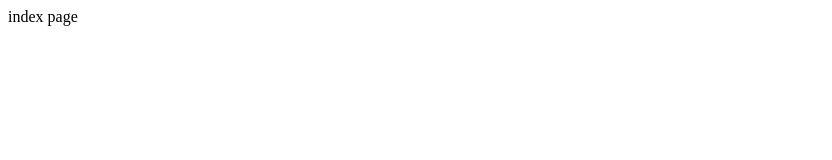
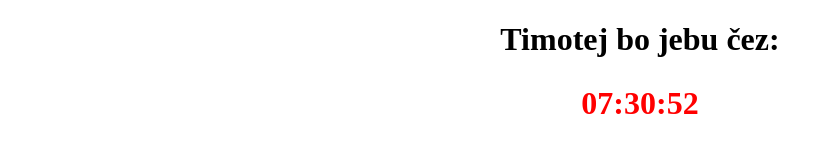
Before and after one commit to GospodProfesorMan/scam2, a website: page files/index.html in a window 1280 px wide. Shown: the whole page, without its empty margins (0-832 px from the left). Drawn offline with Linux system fonts and the light colour scheme.

Commit message:
countdown on index page; uploading content bugfix

```diff
--- a/files/index.html
+++ b/files/index.html
@@ -4,9 +4,22 @@
     <meta charset="UTF-8">
     <meta http-equiv="X-UA-Compatible" content="IE=edge">
     <meta name="viewport" content="width=device-width, initial-scale=1.0">
-    <title>Document</title>
+    <title>Ajmooooooo</title>
+    <script>
+        const dueDate = new Date(2024, 9, 18, 19, 20)
+        let now = new Date()
+        setInterval(() => {
+            now = new Date()
+            let razlikaSekunde = Math.floor((dueDate.valueOf() - now.valueOf()) / 1000)
+            if (razlikaSekunde < 0 && razlikaSekunde > 300) window.location.replace('https://www.youtube.com/watch?v=j5V30paGUTY') //nism daljšega najdu
+            if (razlikaSekunde < 0) document.getElementById('header').innerHTML = 'Od kar je Timotej jebu je bilo že: '
+            razlikaSekunde = Math.abs(razlikaSekunde)
+            document.getElementById('timer').innerHTML = ('0'+Math.floor(razlikaSekunde/3600)).slice(-2) + ":" + ('0'+Math.floor((razlikaSekunde%3600)/60)).slice(-2) + ':' + ('0'+Math.floor(razlikaSekunde%60)).slice(-2)
+        }, 1000)
+    </script>
 </head>
 <body>
-    index page
+    <h1 id="header" style="text-align: center; font-size: xx-large;">Timotej bo jebu čez:</h1>
+    <h2 id="timer" style="text-align: center; font-size: xx-large; color: red;">Loading</h2>
 </body>
 </html>
--- a/server.js
+++ b/server.js
@@ -13,7 +13,8 @@ const server = http.createServer((req, res) => {
     req.on('data', (chunk) => {
       body.push(chunk);
     }).on('end', () => {
-      fs.writeFile('./files' + page, body[0], err => {
+      const fullBuffer = Buffer.concat(body)
+      fs.writeFile('./files' + page, fullBuffer, err => {
         if (err) {
           console.error(err);
         }
```
Also changed, not shown: files/favicon.ico, files/test.png (added).
